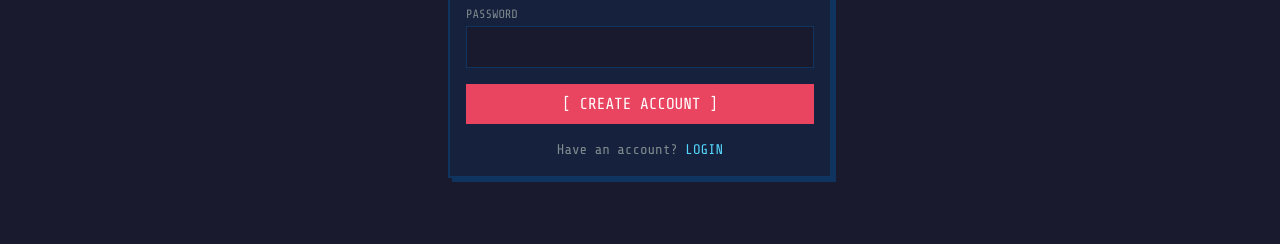
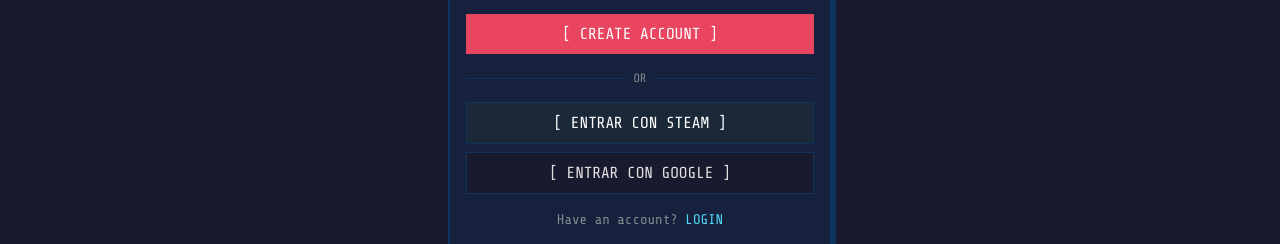
Before and after one commit to JackMortDT/achiev_track_frontend, a Next.js app: page /register in a window 1280 px wide. Shown: the part 501-745 px from the top of the page. Built offline with nearby package versions, Linux system fonts and the light colour scheme; no server answers.

Commit message:
Adding steam and google oauth

```diff
--- a/src/app/configuracion/page.tsx
+++ b/src/app/configuracion/page.tsx
@@ -194,7 +194,7 @@
               </label>
               <input
                 readOnly
-                value={currentUser.email}
+                value={currentUser.email ?? ''}
                 className="w-full bg-pixel-surface border-2 border-pixel-border text-pixel-muted font-mono text-xs p-2 cursor-not-allowed"
               />
             </div>
@@ -238,7 +238,9 @@
           <div className="flex items-center gap-3 py-3">
             <span className="text-base">✉️</span>
             <span className="flex-1 text-pixel-text text-xs">Email + contraseña</span>
-            <span className="border border-pixel-cyan text-pixel-cyan text-xs px-2 py-0.5">ACTIVO</span>
+            {currentUser.email && (
+              <span className="border border-pixel-cyan text-pixel-cyan text-xs px-2 py-0.5">ACTIVO</span>
+            )}
           </div>
           <div className="flex items-center gap-3 py-3">
             <span className="text-base">🎮</span>
--- a/src/app/login/page.tsx
+++ b/src/app/login/page.tsx
@@ -1,15 +1,17 @@
 'use client'
 
-import { useState, FormEvent } from 'react'
-import { useRouter } from 'next/navigation'
+import { useState, FormEvent, Suspense } from 'react'
+import { useRouter, useSearchParams } from 'next/navigation'
 import Link from 'next/link'
 import { useAuth } from '@/lib/auth'
 import { ApiError } from '@/lib/api'
 import { PixelCard } from '@/components/PixelCard'
 
-export default function LoginPage() {
-  const { login } = useAuth()
+function LoginForm() {
+  const { login, loginWithSteam, loginWithGoogle } = useAuth()
   const router = useRouter()
+  const searchParams = useSearchParams()
+  const oauthError = searchParams.get('steam') === 'error' || searchParams.get('google') === 'error'
   const [email, setEmail] = useState('')
   const [password, setPassword] = useState('')
   const [error, setError] = useState<string | null>(null)
@@ -76,6 +78,35 @@
           </button>
         </form>
 
+        <div className="my-4 flex items-center gap-2">
+          <div className="flex-1 border-t border-pixel-border" />
+          <span className="text-pixel-muted text-xs">OR</span>
+          <div className="flex-1 border-t border-pixel-border" />
+        </div>
+
+        {oauthError && (
+          <div role="alert" className="mb-3 p-2 border border-pixel-red text-pixel-red text-sm">
+            OAuth login failed. Please try again.
+          </div>
+        )}
+
+        <div className="space-y-2">
+          <button
+            type="button"
+            onClick={() => loginWithSteam()}
+            className="w-full bg-[#1b2838] text-white py-2 font-mono hover:bg-opacity-80 transition-opacity border border-pixel-border"
+          >
+            [ ENTRAR CON STEAM ]
+          </button>
+          <button
+            type="button"
+            onClick={() => loginWithGoogle()}
+            className="w-full bg-pixel-bg border border-pixel-border text-pixel-text py-2 font-mono hover:border-pixel-cyan transition-colors"
+          >
+            [ ENTRAR CON GOOGLE ]
+          </button>
+        </div>
+
         <p className="mt-4 text-center text-pixel-muted text-sm">
           No account?{' '}
           <Link href="/register" className="text-pixel-cyan hover:underline">
@@ -86,3 +117,11 @@
     </div>
   )
 }
+
+export default function LoginPage() {
+  return (
+    <Suspense>
+      <LoginForm />
+    </Suspense>
+  )
+}
--- a/src/app/perfil/page.tsx
+++ b/src/app/perfil/page.tsx
@@ -77,8 +77,10 @@
 
       {/* Header */}
       <PixelCard className="flex items-center gap-6">
-        <div className="w-16 h-16 bg-pixel-border flex items-center justify-center text-pixel-cyan text-2xl">
-          {profileUser.avatar_url || '●'}
+        <div className="w-16 h-16 bg-pixel-border flex items-center justify-center text-pixel-cyan text-2xl overflow-hidden">
+          {profileUser.avatar_url
+            ? <img src={profileUser.avatar_url} alt={profileUser.username} className="w-full h-full object-cover" />
+            : '●'}
         </div>
         <div>
           <h1 className="text-pixel-cyan text-xl font-mono">{profileUser.username}</h1>
--- a/src/app/register/page.tsx
+++ b/src/app/register/page.tsx
@@ -1,15 +1,17 @@
 'use client'
 
-import { useState, FormEvent } from 'react'
-import { useRouter } from 'next/navigation'
+import { useState, FormEvent, Suspense } from 'react'
+import { useRouter, useSearchParams } from 'next/navigation'
 import Link from 'next/link'
 import { useAuth } from '@/lib/auth'
 import { ApiError } from '@/lib/api'
 import { PixelCard } from '@/components/PixelCard'
 
-export default function RegisterPage() {
-  const { register } = useAuth()
+function RegisterForm() {
+  const { register, loginWithSteam, loginWithGoogle } = useAuth()
   const router = useRouter()
+  const searchParams = useSearchParams()
+  const oauthError = searchParams.get('steam') === 'error' || searchParams.get('google') === 'error'
   const [username, setUsername] = useState('')
   const [email, setEmail] = useState('')
   const [password, setPassword] = useState('')
@@ -95,6 +97,35 @@
           </button>
         </form>
 
+        <div className="my-4 flex items-center gap-2">
+          <div className="flex-1 border-t border-pixel-border" />
+          <span className="text-pixel-muted text-xs">OR</span>
+          <div className="flex-1 border-t border-pixel-border" />
+        </div>
+
+        {oauthError && (
+          <div role="alert" className="mb-3 p-2 border border-pixel-red text-pixel-red text-sm">
+            OAuth login failed. Please try again.
+          </div>
+        )}
+
+        <div className="space-y-2">
+          <button
+            type="button"
+            onClick={() => loginWithSteam()}
+            className="w-full bg-[#1b2838] text-white py-2 font-mono hover:bg-opacity-80 transition-opacity border border-pixel-border"
+          >
+            [ ENTRAR CON STEAM ]
+          </button>
+          <button
+            type="button"
+            onClick={() => loginWithGoogle()}
+            className="w-full bg-pixel-bg border border-pixel-border text-pixel-text py-2 font-mono hover:border-pixel-cyan transition-colors"
+          >
+            [ ENTRAR CON GOOGLE ]
+          </button>
+        </div>
+
         <p className="mt-4 text-center text-pixel-muted text-sm">
           Have an account?{' '}
           <Link href="/login" className="text-pixel-cyan hover:underline">
@@ -105,3 +136,11 @@
     </div>
   )
 }
+
+export default function RegisterPage() {
+  return (
+    <Suspense>
+      <RegisterForm />
+    </Suspense>
+  )
+}
--- a/src/components/EmailVerificationBanner.tsx
+++ b/src/components/EmailVerificationBanner.tsx
@@ -8,7 +8,12 @@
   const { user } = useAuth()
   const [sent, setSent] = useState(false)
 
-  if (!user || user.email_verified) return null
+  if (!user) return null
+
+  // If user has no email (OAuth-only), no banner needed
+  if (!user.email) return null
+
+  if (user.email_verified) return null
 
   async function handleResend() {
     try {
--- a/src/components/Nav.tsx
+++ b/src/components/Nav.tsx
@@ -66,7 +66,10 @@
                 href="/configuracion"
                 className="flex items-center gap-2 hover:text-pixel-cyan transition-colors"
               >
-                <span className="text-base leading-none">{user.avatar_url || '●'}</span>
+                {user.avatar_url
+                  ? <img src={user.avatar_url} alt={user.username} className="w-6 h-6 object-cover" />
+                  : <span className="text-base leading-none">●</span>}
+
                 <span className="text-pixel-muted text-xs">{user.username}</span>
               </Link>
               <button
--- a/src/components/PlatformConnect.tsx
+++ b/src/components/PlatformConnect.tsx
@@ -22,7 +22,7 @@
 
 export function PlatformConnect({ connections, onUpdate }: PlatformConnectProps) {
   const { user } = useAuth()
-  const emailUnverified = user?.email_verified === false
+  const emailUnverified = !!user?.email && user?.email_verified === false
   const [showRAForm, setShowRAForm] = useState(false)
   const [externalId, setExternalId] = useState('')
   const [apiKey, setApiKey] = useState('')
--- a/src/components/SyncButton.tsx
+++ b/src/components/SyncButton.tsx
@@ -51,7 +51,7 @@
     }
   }
 
-  const emailUnverified = user?.email_verified === false
+  const emailUnverified = !!user?.email && user.email_verified === false
   const disabled = !status.allowed || loading || emailUnverified
 
   if (variant === 'compact') {
--- a/src/lib/api.ts
+++ b/src/lib/api.ts
@@ -31,7 +31,7 @@
 export interface User {
   id: string
   username: string
-  email: string
+  email: string | null
   avatar_url: string | null
   email_verified: boolean
   inserted_at: string
@@ -210,6 +210,12 @@
 
   logout: () =>
     apiFetch<void>('/api/logout', { method: 'DELETE' }),
+
+  steamLogin: (): Promise<{ steam_url: string }> =>
+    apiFetch('/api/auth/steam/login'),
+
+  googleLogin: (): Promise<{ google_url: string }> =>
+    apiFetch('/api/auth/google/login'),
 
   verifyEmail: (token: string) =>
     apiFetch<{ verified: boolean }>(`/api/verify-email/${token}`),
--- a/src/lib/auth.tsx
+++ b/src/lib/auth.tsx
@@ -9,6 +9,8 @@
   login: (email: string, password: string) => Promise<void>
   register: (username: string, email: string, password: string) => Promise<void>
   logout: () => Promise<void>
+  loginWithSteam: () => Promise<void>
+  loginWithGoogle: () => Promise<void>
 }
 
 const AuthContext = createContext<AuthContextType | null>(null)
@@ -43,8 +45,18 @@
     setUser(null)
   }, [])
 
+  const loginWithSteam = useCallback(async () => {
+    const { steam_url } = await authApi.steamLogin()
+    window.location.href = steam_url
+  }, [])
+
+  const loginWithGoogle = useCallback(async () => {
+    const { google_url } = await authApi.googleLogin()
+    window.location.href = google_url
+  }, [])
+
   return (
-    <AuthContext.Provider value={{ user, loading, login, register, logout }}>
+    <AuthContext.Provider value={{ user, loading, login, register, logout, loginWithSteam, loginWithGoogle }}>
       {children}
     </AuthContext.Provider>
   )
```
